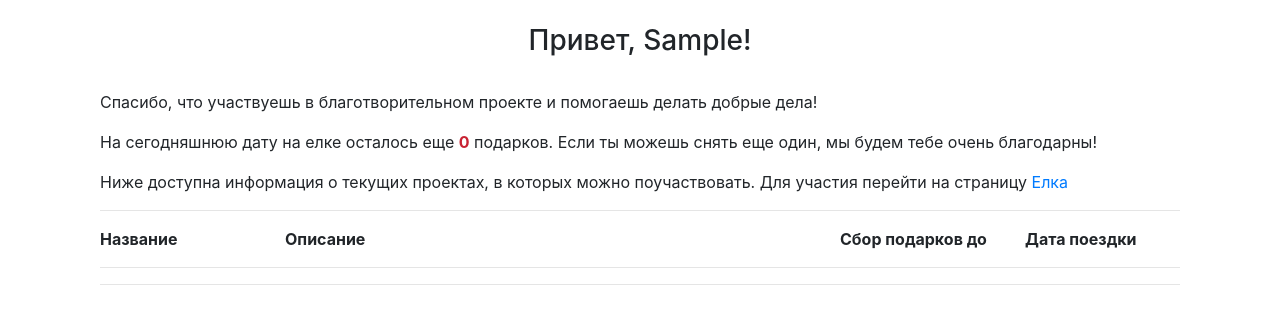
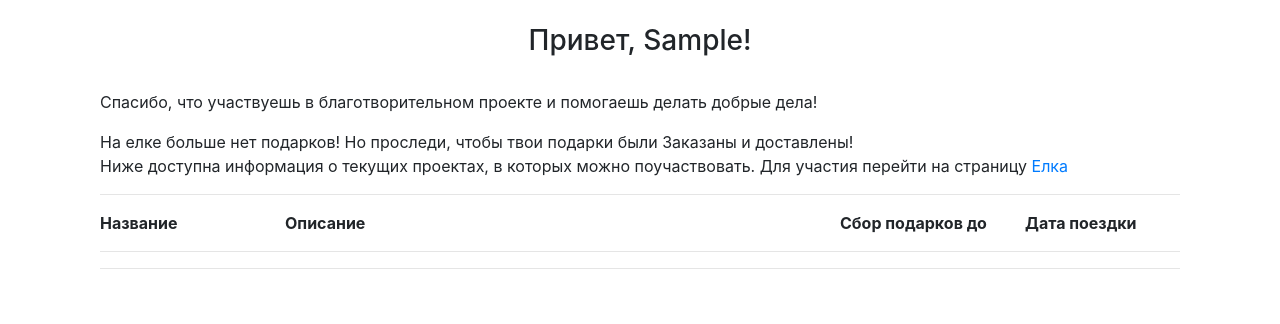
Before and after one commit to dmitriyteteruk/ProjectFairy, a Flask app: page /welcome in a window 1280 px wide. Shown: the part 56-380 px from the top of the page. Run offline with Flask 2, Linux system fonts and the light colour scheme; the visitor is signed in with stand-in values (Sample User, id 1); data comes from the database, SQL or seed files in the repository; data that the repository does not hold is empty; parts of the project's set-up code (start-up, migrations or seed data) failed here and were passed over; some libraries are stand-ins or nearby versions.

Commit message:
Добавление счетчика на страницу welcome.html - v3

```diff
--- a/fairy/templates/welcome.html
+++ b/fairy/templates/welcome.html
@@ -11,9 +11,9 @@
         <br>
         <p>Спасибо, что участвуешь в благотворительном проекте и помогаешь делать добрые дела!</p>
 
-        {% if gifts_on_tree|count == 0 %}
+        {% if gifts_on_tree|count != 0 %}
         <p>На сегодняшнюю дату на елке осталось еще <b>
-            <a style="color: #c82333"> {{ gifts_on_tree|count }}</a></b> подарков.
+            <a style="color: #c82333"> {{ gifts_on_tree|count }}</a></b> подарка(-ов).
             Если ты можешь снять еще один, мы будем тебе очень благодарны!</p>
         {% else %} На елке больше нет подарков! Но проследи, чтобы твои подарки были Заказаны и доставлены!
         {% endif %}
```
